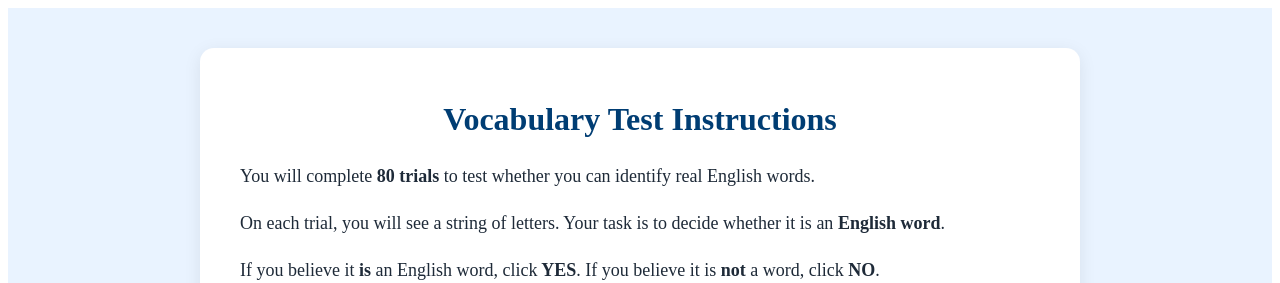
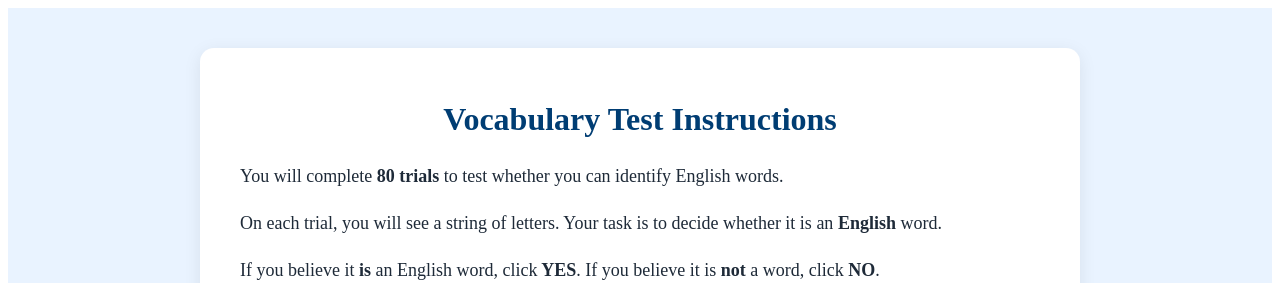
Before and after one commit to terryyutian/keylogging-demo-webpage, a React (Vite) app: page /vocab in a window 1280 px wide. Shown: the top 283 px of the page. Built offline with nearby package versions, Linux system fonts and the light colour scheme.

Commit message:
vocabulary instructions change

```diff
--- a/src/pages/VocabularyIntro.jsx
+++ b/src/pages/VocabularyIntro.jsx
@@ -14,12 +14,12 @@ export default function VocabularyIntro() {
 
         <p className="page-text">
           You will complete <strong>80 trials</strong> to test whether you can
-          identify real English words.
+          identify English words.
         </p>
 
         <p className="page-text">
           On each trial, you will see a string of letters. Your task is to decide
-          whether it is an <strong>English word</strong>.
+          whether it is an <strong>English</strong> word.
         </p>
 
         <p className="page-text">
```
